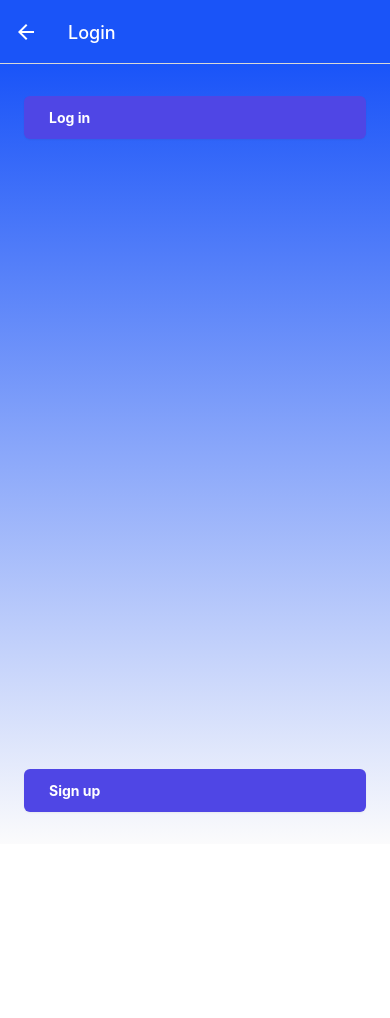
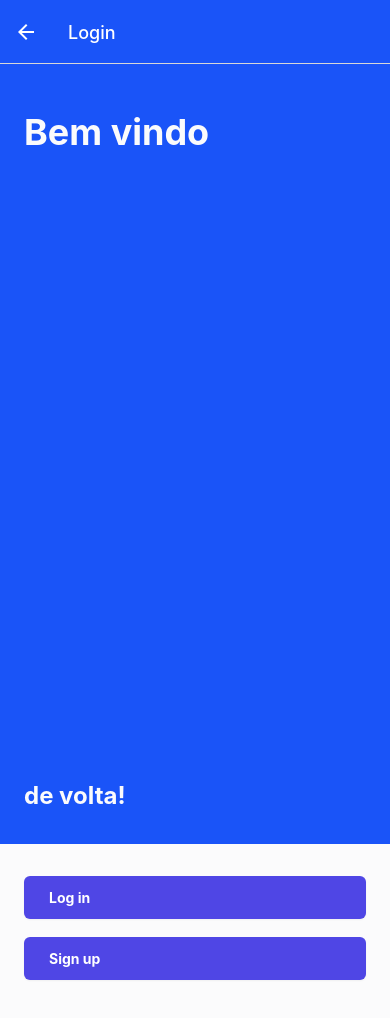
Before and after one commit to espoo-dev/group-habits, a React Native app in the folder so-expo/: screen /SignIn in a window 390 px wide. Shown: the top 1018 px of the page. Before the commit the page ends 844 px from the top, so only its background shows below. Built offline with nearby package versions, Linux system fonts and the light colour scheme; what expo-linking would draw is missing.

Commit message:
:lipstick: Increase the Login UI

```diff
--- a/so-expo/src/screens/SignIn/index.tsx
+++ b/so-expo/src/screens/SignIn/index.tsx
@@ -1,5 +1,5 @@
 import { NativeStackScreenProps } from '@react-navigation/native-stack';
-import { LinearGradient } from 'expo-linear-gradient';
+import { Text, View } from 'react-native';
 import { RootStackParamList } from '../../../types';
 import { UIButton } from '../../components/UI/UIButton';
 import { UIContainer } from '../../components/UI/UIContainer';
@@ -16,11 +16,17 @@ function SignIn({ navigation }: Props) {
   }
 
   return (
-    <LinearGradient
-      colors={['#1A54F8', '#FBFBFC']}
-      className="h-full inline-flex items-center justify-end bg-lotion"
-    >
-      <UIContainer className="w-full inline-flex justify-between mt-12 h-[174px]">
+    <View className="h-full w-full inline-flex items-center justify-between">
+      <UIContainer className="w-full h-1/2 inline-flex justify-center bg-blue-RYB">
+        <Text className="text-lotion font-bold text-4xl mt-4">
+          Bem vindo
+        </Text>
+        <Text className="text-lotion font-bold text-2xl mt-4">
+          de volta!
+        </Text>
+      </UIContainer>
+      <UIContainer className="w-full h-1/2 inline-flex items-center justify-end bg-lotion">
+        <View className="w-full inline-flex justify-between h-[104px]">
           <UIButton
             onPress={handleSignIn}
             size="extra-large"
@@ -34,8 +40,9 @@ function SignIn({ navigation }: Props) {
           >
             Sign up
           </UIButton>
+        </View>
       </UIContainer>
-    </LinearGradient>
+    </View>
   )
 }
 
```
Lines whose indentation alone changed are shown as unchanged.
